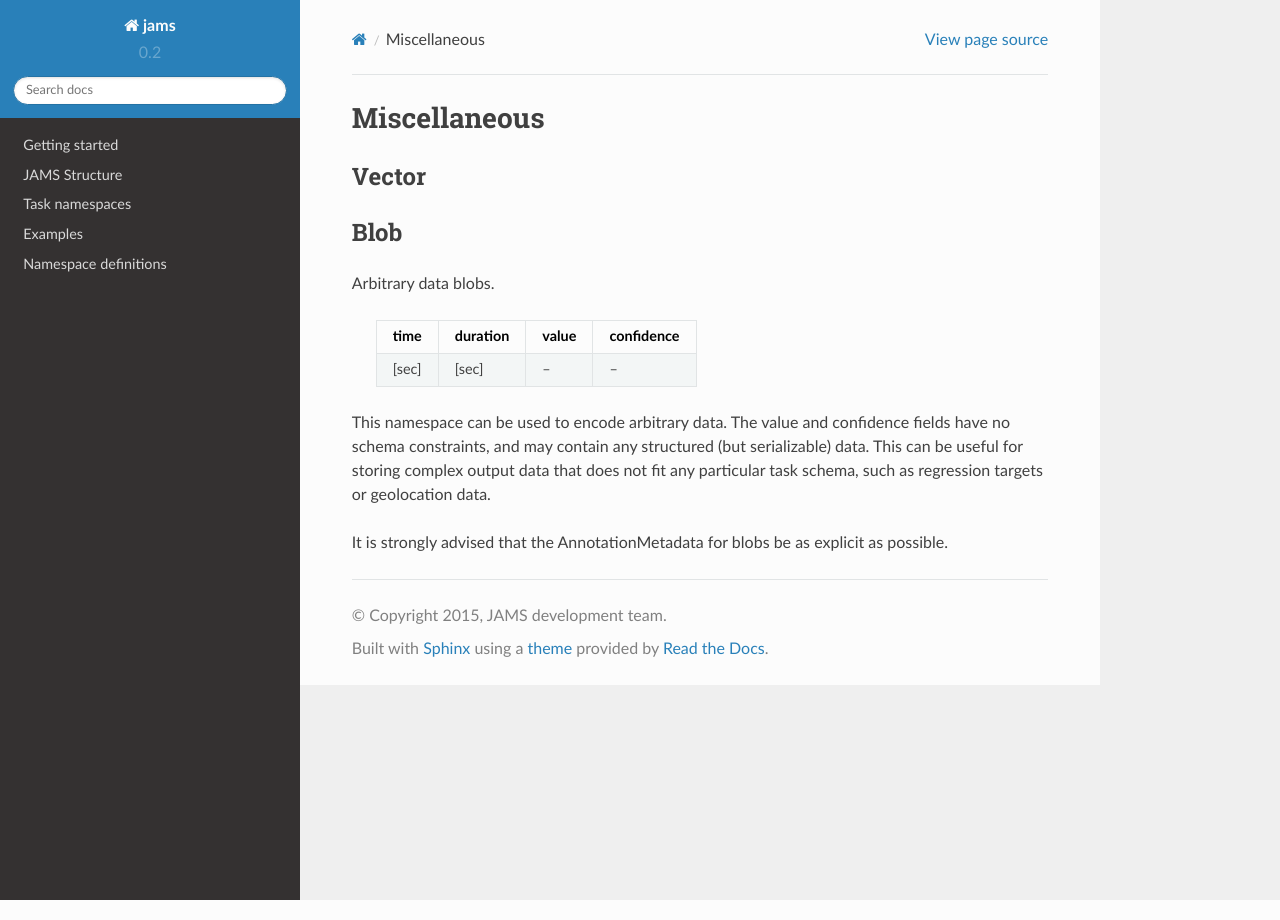
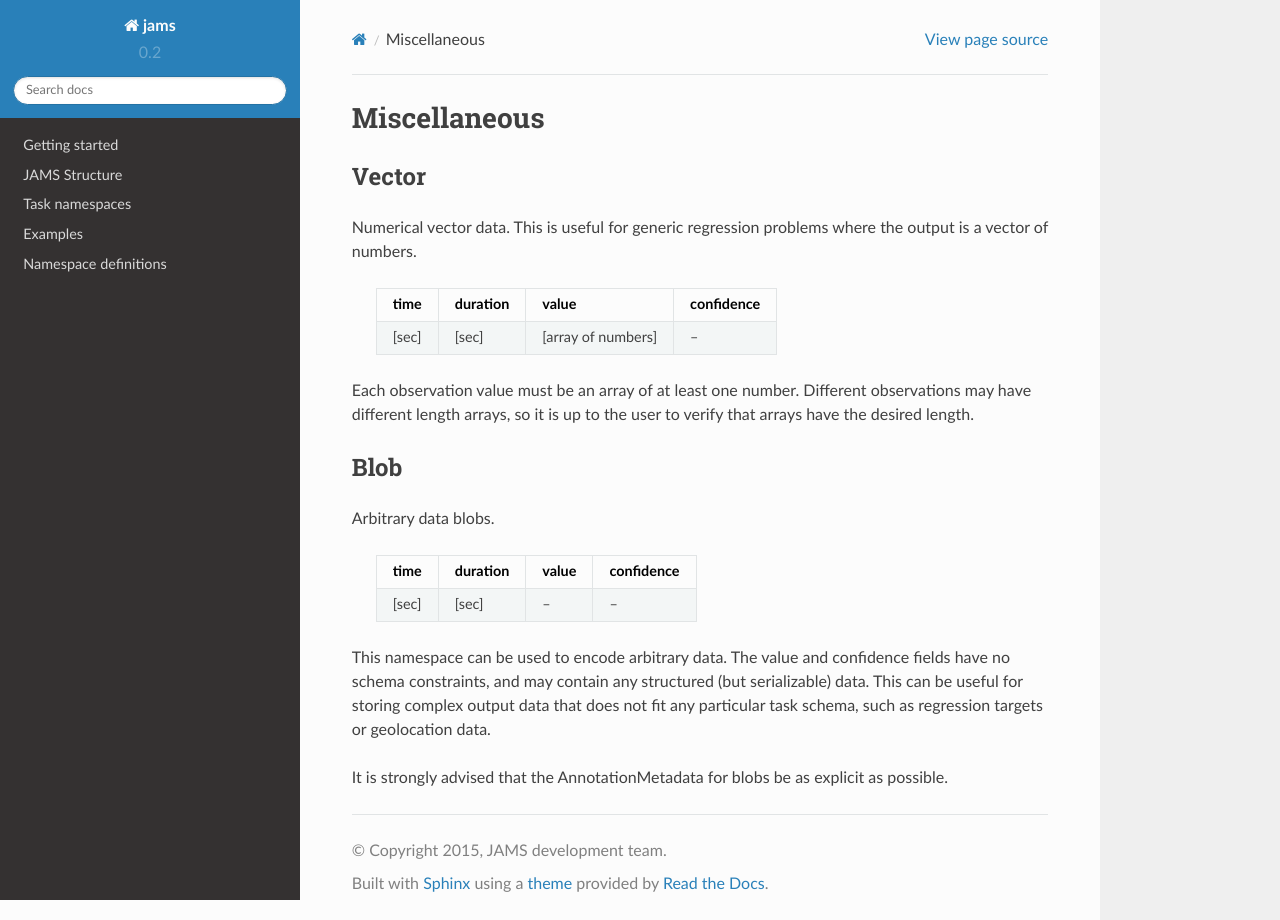
Before and after one commit to marl/jams, a Sphinx documentation site: the page built from docs/namespaces/misc.rst, in a window 1280 px wide. Built offline with Sphinx 7.4.7 and the Read the Docs theme 2.0.0, drawn with Linux system fonts in a browser that asks for light colours.

Commit message:
updated docs for vector namespace

```diff
--- a/docs/namespaces/misc.rst
+++ b/docs/namespaces/misc.rst
@@ -3,6 +3,19 @@ Miscellaneous
 
 Vector
 ~~~~~~
+
+Numerical vector data.  This is useful for generic regression problems where the output is
+a vector of numbers.
+
+    ===== ======== ================== ==========
+    time  duration value              confidence
+    ===== ======== ================== ==========
+    [sec] [sec]    [array of numbers]    --
+    ===== ======== ================== ==========
+
+Each observation value must be an array of at least one number.  Different observations
+may have different length arrays, so it is up to the user to verify that arrays have the
+desired length.
 
 Blob
 ~~~~
```
